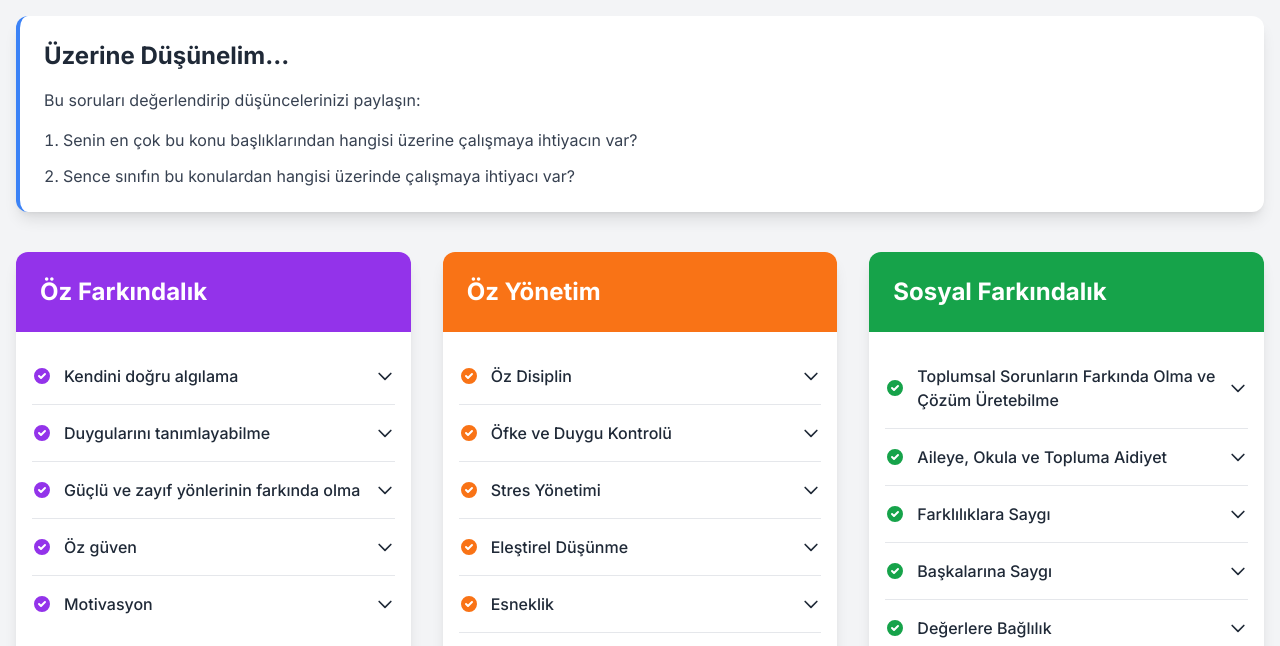
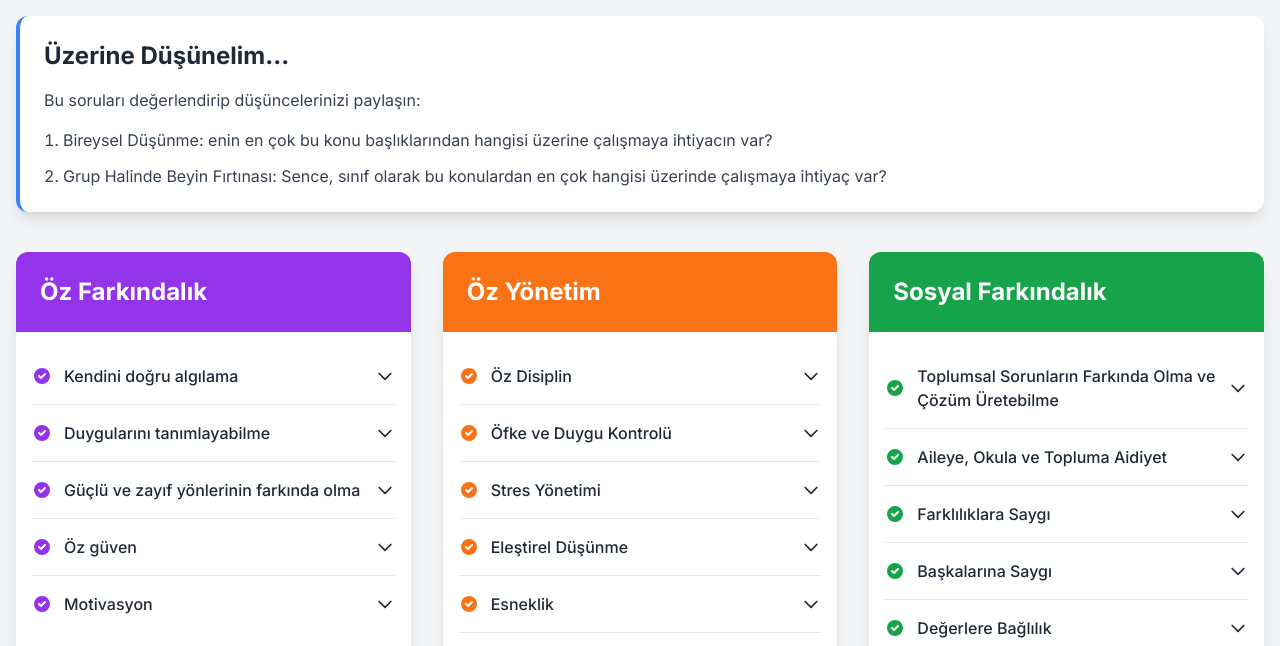
Before and after one commit to sinanseden-eng/sosyal-duygusal-ogrenme, a plain HTML site: page index.html in a window 1280 px wide. Shown: the part 112-758 px from the top of the page. Drawn offline with nearby package versions, Linux system fonts and the light colour scheme.

Commit message:
Update index.html

```diff
--- a/index.html
+++ b/index.html
@@ -37,8 +37,8 @@
             <h2 class="text-2xl font-bold text-gray-800 mb-4">Üzerine Düşünelim...</h2>
             <p class="text-gray-700 mb-4">Bu soruları değerlendirip düşüncelerinizi paylaşın:</p>
             <ol class="list-decimal list-inside space-y-3 text-gray-700">
-                <li>Senin en çok bu konu başlıklarından hangisi üzerine çalışmaya ihtiyacın var?</li>
-                <li>Sence sınıfın bu konulardan hangisi üzerinde çalışmaya ihtiyacı var?</li>
+                <li>Bireysel Düşünme: enin en çok bu konu başlıklarından hangisi üzerine çalışmaya ihtiyacın var?</li>
+                <li>Grup Halinde Beyin Fırtınası: Sence, sınıf olarak bu konulardan en çok hangisi üzerinde çalışmaya ihtiyaç var?</li>
             </ol>
         </div>
 
```
